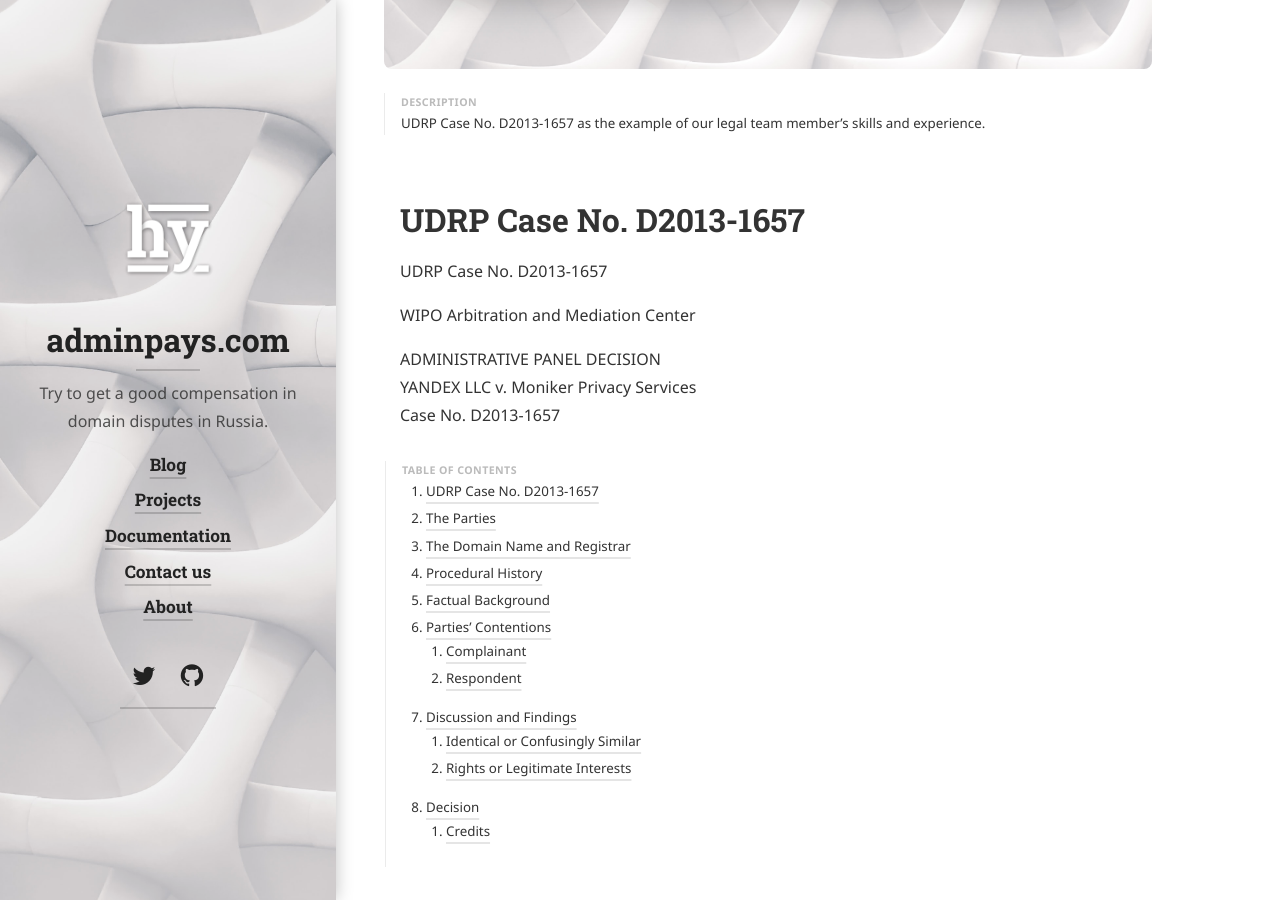
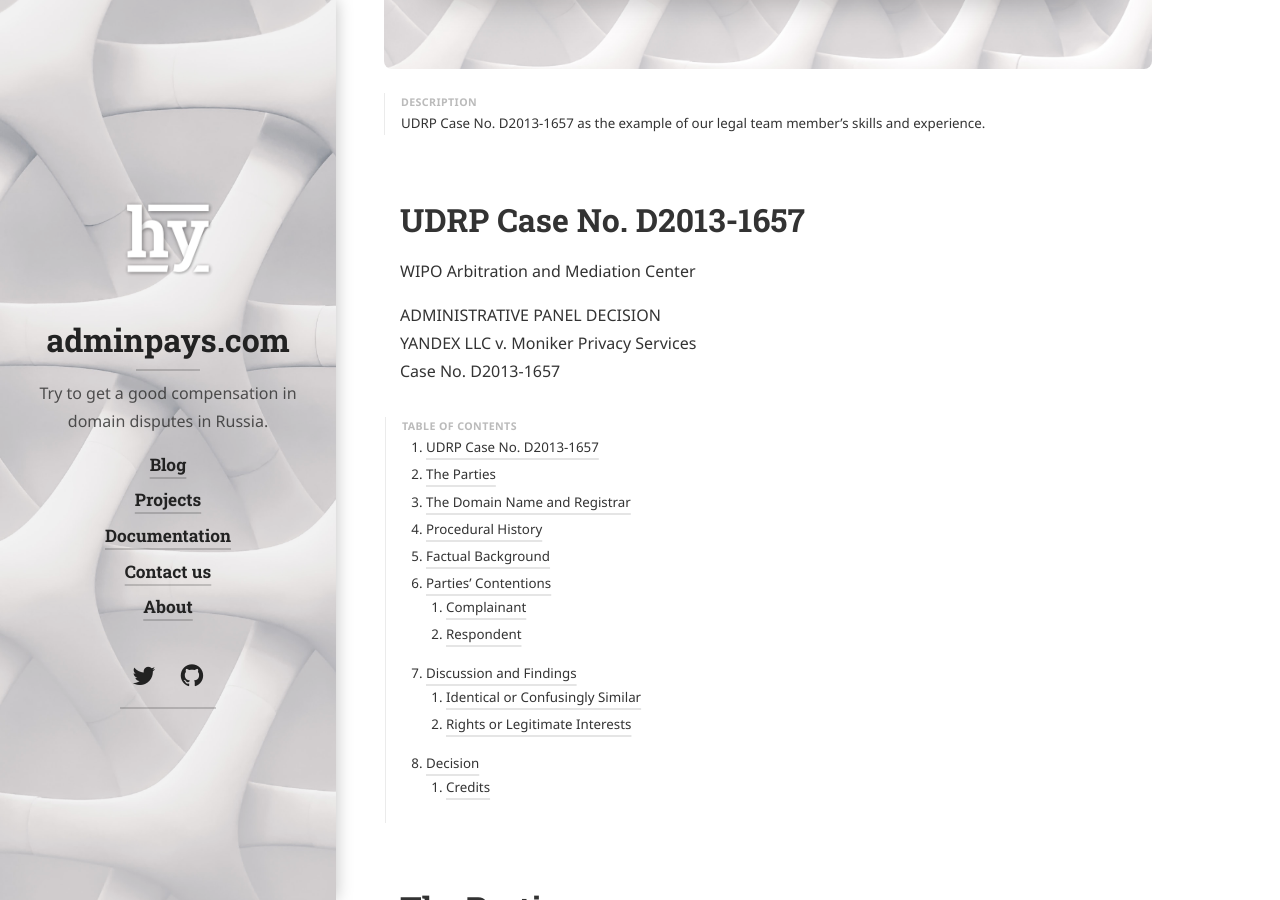
Before and after one commit to xCounsel/adminpays, a Jekyll site: the page built from example/_posts/2021-07-23-udrp-d2013-1657.md, in a window 1280 px wide and 900 px high, scrolled down 585 px. Built offline with Jekyll 4.4.1, drawn with Linux system fonts in a browser that asks for light colours; cached includes are drawn as plain includes; nearby versions of some CDN libraries; some web fonts are replaced; library files that are not in the unit come from our copies.

Commit message:
Update 2021-07-23-udrp-d2013-1657.md

```diff
--- a/example/_posts/2021-07-23-udrp-d2013-1657.md
+++ b/example/_posts/2021-07-23-udrp-d2013-1657.md
@@ -13,8 +13,6 @@
 ---
 
 # UDRP Case No. D2013-1657
-
-UDRP Case No. D2013-1657
 
 WIPO Arbitration and Mediation Center
 
```
